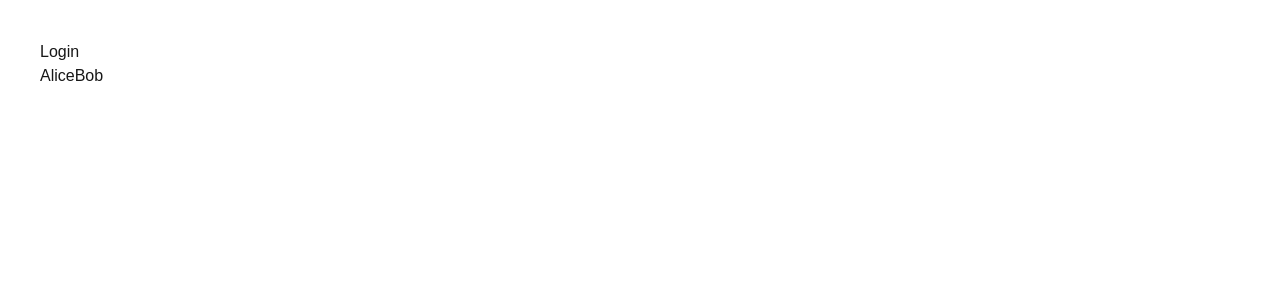
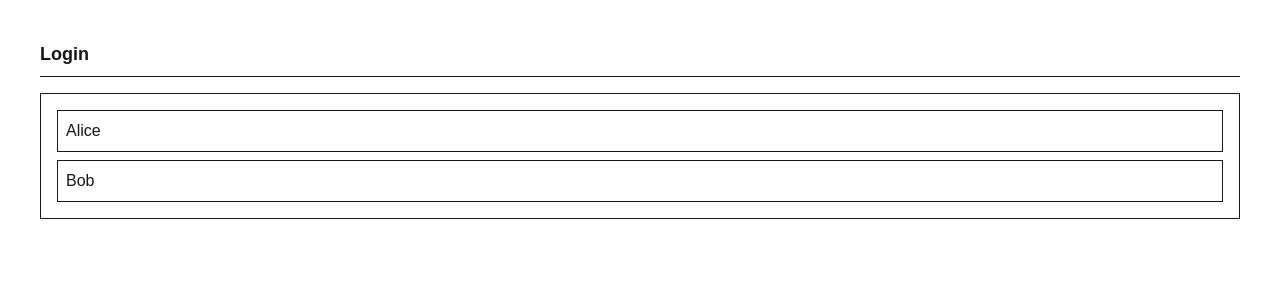
Before and after one commit to DevWedeloper/ajaia-docs, a Next.js app: page / in a window 1280 px wide. Shown: the top 300 px of the page. Built offline with nearby package versions, Linux system fonts and the light colour scheme.

Commit message:
style: improve home page structure

```diff
--- a/src/app/page.tsx
+++ b/src/app/page.tsx
@@ -8,20 +8,26 @@ export default function Home() {
   }
 
   return (
-    <div className="p-10">
-      <h1>Login</h1>
+    <div className="p-10 flex flex-col gap-4">
+      <h1 className="text-lg font-semibold border-b pb-2">
+        Login
+      </h1>
 
+      <div className="flex flex-col gap-2 border p-4">
         <button
           onClick={() => login("1")}
+          className="border p-2 text-left"
         >
           Alice
         </button>
 
         <button
           onClick={() => login("2")}
+          className="border p-2 text-left"
         >
           Bob
         </button>
       </div>
+    </div>
   );
 }
```
Lines whose indentation alone changed are shown as unchanged.
